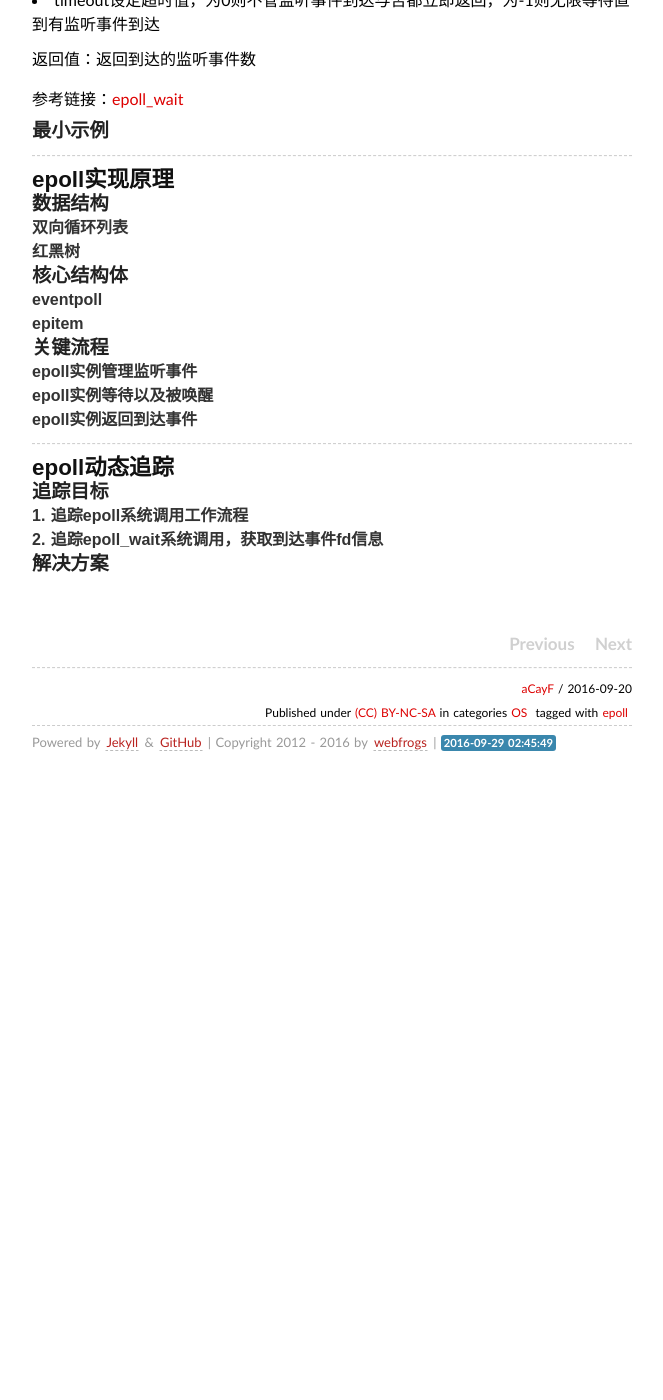
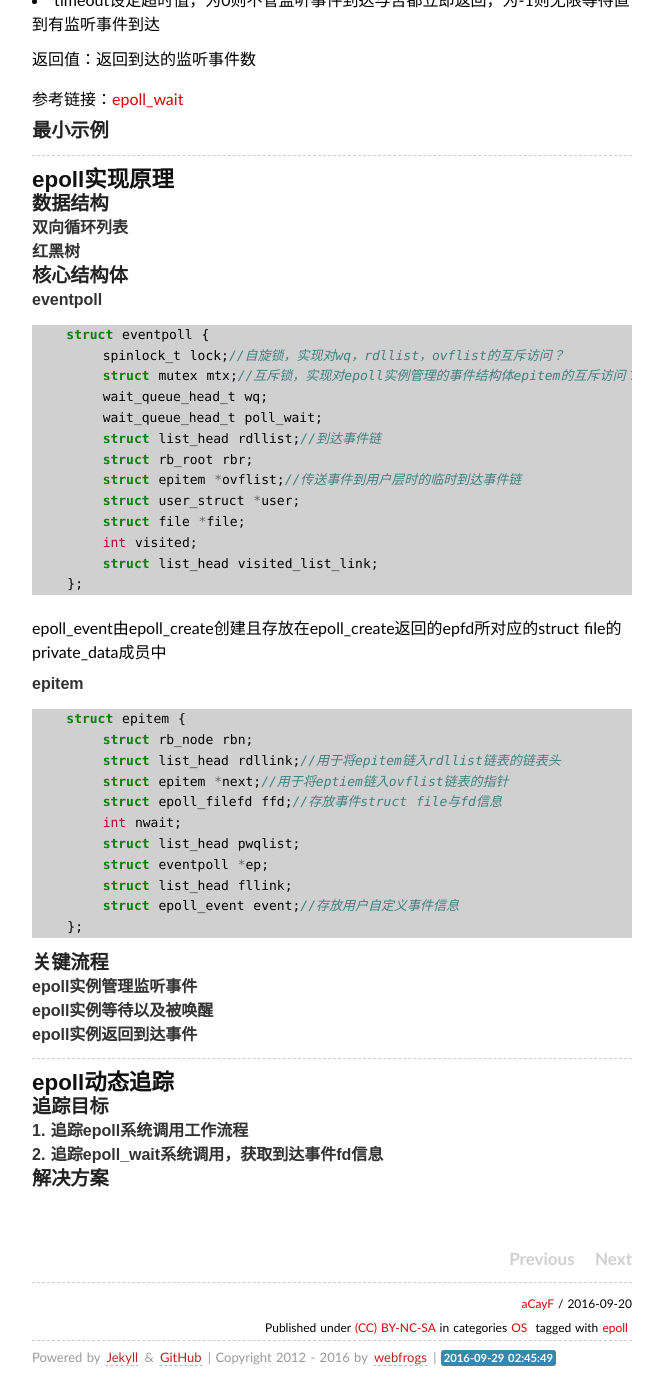
Before and after one commit to aCayF/acayf.github.io, a Jekyll site: the page built from _posts/2016-09-20-epoll-notes.md, in a window 1280 px wide and 1400 px high, scrolled down 1741 px. Shown: the whole window, without its empty margins (308-971 px from the left). Built offline with Jekyll 4.4.1, drawn with Linux system fonts in a browser that asks for light colours; some web fonts are replaced; comment, search, counter and statistics services are not loaded; before the commit the page ends 2526 px from its top, so only the background shows below that.

Commit message:
Add description of key structs to epoll-notes

````diff
--- a/_posts/2016-09-20-epoll-notes.md
+++ b/_posts/2016-09-20-epoll-notes.md
@@ -113,7 +113,39 @@ int epoll_wait(int epfd, struct epoll_event *events,
 
 #### eventpoll
 
+```c
+    struct eventpoll {
+        spinlock_t lock;//自旋锁，实现对wq，rdllist，ovflist的互斥访问？
+        struct mutex mtx;//互斥锁，实现对epoll实例管理的事件结构体epitem的互斥访问？
+        wait_queue_head_t wq;
+        wait_queue_head_t poll_wait;
+        struct list_head rdllist;//到达事件链
+        struct rb_root rbr;
+        struct epitem *ovflist;//传送事件到用户层时的临时到达事件链
+        struct user_struct *user;
+        struct file *file;
+        int visited;
+        struct list_head visited_list_link;
+    };
+```
+
+epoll_event由epoll_create创建且存放在epoll_create返回的epfd所对应的struct file的private_data成员中
+
 #### epitem
+
+```c
+    struct epitem {
+        struct rb_node rbn;
+        struct list_head rdllink;//用于将epitem链入rdllist链表的链表头
+        struct epitem *next;//用于将eptiem链入ovflist链表的指针
+        struct epoll_filefd ffd;//存放事件struct file与fd信息
+        int nwait;
+        struct list_head pwqlist;
+        struct eventpoll *ep;
+        struct list_head fllink;
+        struct epoll_event event;//存放用户自定义事件信息
+    };
+```
 
 ### 关键流程
 
````
